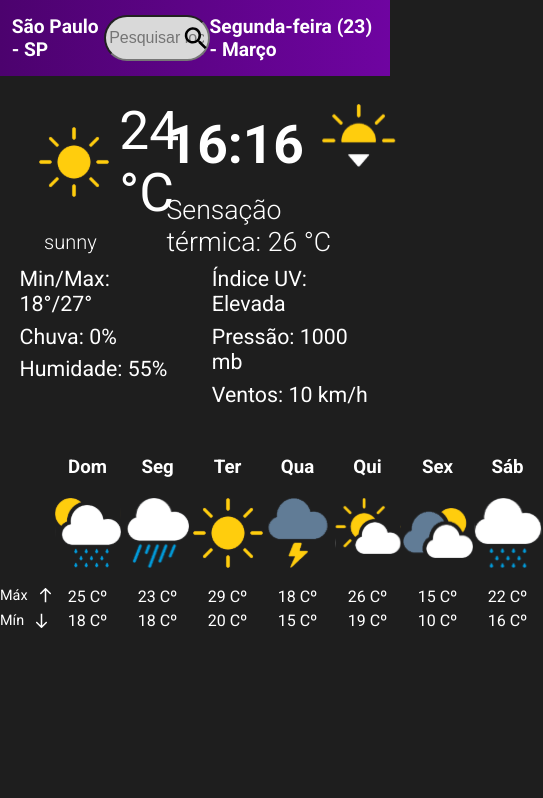
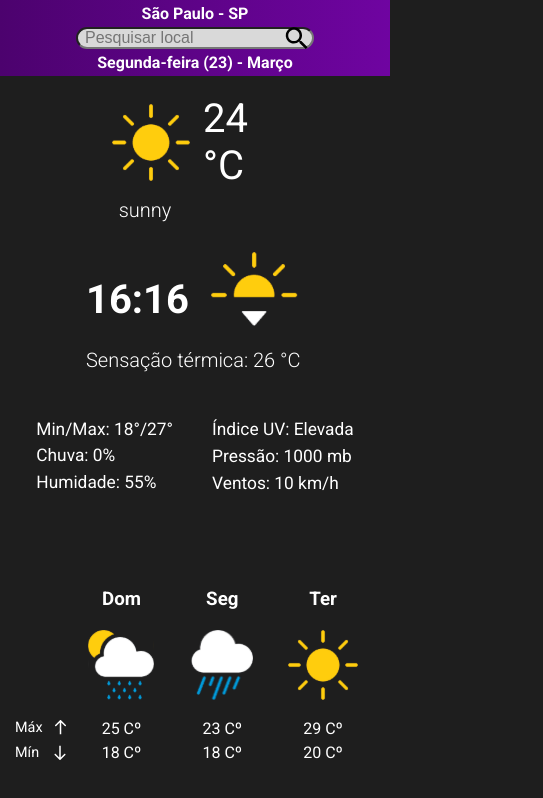
Before and after one commit to patriciasanttos/weather-app, a React (Vite) app: page / in a window 390 px wide. Shown: the top 798 px of the page, 543 px wide, since content can reach past the window. Built offline with nearby package versions, Linux system fonts and the light colour scheme.

Commit message:
Added responsiveness

```diff
--- a/src/components/header/styles.scss
+++ b/src/components/header/styles.scss
@@ -11,7 +11,8 @@
     justify-content: space-between;
     align-items: center;
 
-    .header-city, .header-date {
+    .header-city,
+    .header-date {
         font-size: 1.2rem;
         font-weight: 600;
     }
@@ -42,3 +43,55 @@
         }
     }
 }
+
+@media (min-width: 818px) and (max-width: 1600px) {
+    .header {
+        .header-search-bar-container {
+            width: 45%;
+            height: 40%;
+        }
+    }
+}
+
+
+@media (max-width: 768px) {
+    .header {
+        display: flex;
+        flex-direction: column;
+        justify-content: space-evenly;
+
+        height: 12vh;
+
+        .header-city,
+            .header-date {
+                font-size: 1rem;
+                font-weight: 600;
+            }
+
+            .header-search-bar-container {
+                width: 60%;
+                height: 30%;
+            }
+    }
+}
+
+@media (max-width: 568px) {
+    .header {
+        display: flex;
+        flex-direction: column;
+        justify-content: space-evenly;
+
+        height: 9vh;
+
+        .header-city,
+        .header-date {
+            font-size: 1rem;
+            font-weight: 600;
+        }
+
+        .header-search-bar-container {
+            width: 65%;
+            height: 30%;
+        }
+    }
+}
--- a/src/components/tempWeek/TempWeek.scss
+++ b/src/components/tempWeek/TempWeek.scss
@@ -3,7 +3,7 @@
     flex-direction: row;
     justify-content: space-evenly;
 
-    margin-top: 8%;
+    margin-top: 5%;
     text-align: center;
     align-items: center;
     color: white;
@@ -38,3 +38,45 @@
         margin: 5px 0px;
     }
 }
+
+@media (max-width: 768px) {
+    .container-temp-week {
+        justify-content: initial;
+        margin: 0px 15px;
+        overflow-x: scroll;
+        scrollbar-width: none;
+
+        margin-top: 10%;
+
+        .temp-day {
+            flex: 0 0 auto;
+            width: 18%;
+            // margin: 10% 0;
+        }
+    }
+
+    .container-temp-week::-webkit-scrollbar {
+        display: none;
+    }
+}
+
+@media (max-width: 568px) {
+    .container-temp-week {
+        justify-content: initial;
+        margin: 0px 15px;
+        overflow-x: scroll;
+        scrollbar-width: none;
+
+        margin-top: 20%;
+
+        .temp-day {
+            flex: 0 0 auto;
+            width: 28%;
+            // margin: 10% 0;
+        }
+    }
+
+    .container-temp-week::-webkit-scrollbar {
+        display: none;
+    }
+}
--- a/src/components/weather/styles.scss
+++ b/src/components/weather/styles.scss
@@ -67,7 +67,7 @@
         flex-direction: row;
         justify-content: center;
 
-        margin-top: 2%;
+        margin-top: 5%;
 
         ul {
             list-style-type: none;
@@ -81,3 +81,47 @@
         }
     }
 }
+
+@media (max-width: 768px) {
+    .weather-container {
+        .weather-temperature {
+            .weather-temperature-text {
+                font-size: 30pt !important;
+            }
+        }
+
+        .time {
+            h2 {
+                font-size: 30pt !important;
+            }
+
+            .thermal-sens {
+                font-size: 15pt !important;
+            }
+        }
+
+        .additional-infos {
+            margin-top: 12%;
+
+            li {
+                font-size: 13pt;
+            }
+        }
+
+    }
+}
+
+@media (max-width: 568px) {
+    .weather-container {
+        .weather-info {
+            display: flex;
+            flex-direction: column;
+            gap: 30px;
+        }
+
+        .additional-infos {
+            margin-top: 12%;
+        }
+
+    }
+}
```
Also changed, not shown: src/assets/arrow_down.svg.
